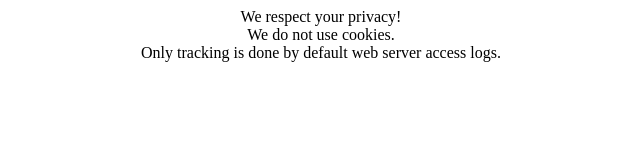
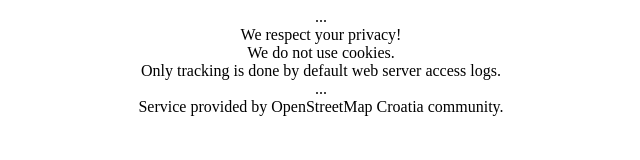
Before and after one commit to osm-hr/www-tms, a plain HTML site: page web/privacy.htm in a window 1280 px wide. Shown: the whole page, without its empty margins (319-959 px from the left). Drawn offline with Linux system fonts and the light colour scheme.

Commit message:
add who we are

```diff
--- a/web/privacy.htm
+++ b/web/privacy.htm
@@ -5,9 +5,12 @@
 <body>
 
 <center>
+...<br>
 We respect your privacy!<br>
 We do not use cookies.<br>
 Only tracking is done by default web server access logs.<br>
+...<br>
+Service provided by OpenStreetMap Croatia community.
 </center>
 
 </body>
```
